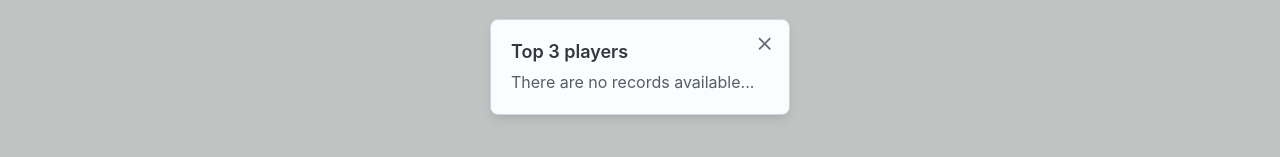
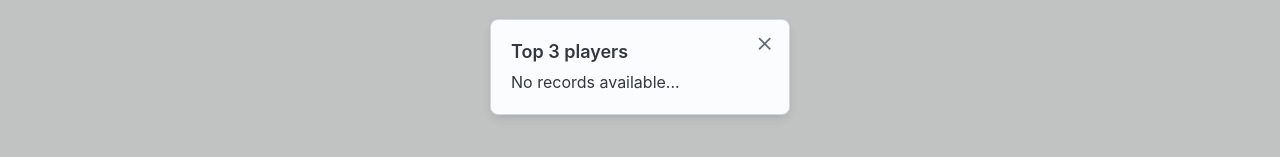
Before and after one commit to jesuspinar/click-speed-test, a React (Vite) app: page / in a window 1280 px wide. Both pictures are taken after a click on the button "Rank". Shown: the part 333-490 px from the top of the page. Built offline with nearby package versions, Linux system fonts and the light colour scheme.

Commit message:
Remove ol

```diff
--- a/src/App.jsx
+++ b/src/App.jsx
@@ -1,4 +1,4 @@
-import { Button, Container, Stack, Select, Option } from "@mui/joy";
+import { Button, Container, Stack, Select, Option, Typography } from "@mui/joy";
 import React, { useState, useEffect } from "react";
 import AutoDialog from "./components/AutoDialog";
 import { ToastContainer, toast } from "react-toastify";
@@ -73,13 +73,12 @@ function App() {
 			<Stack direction="row" justifyContent="space-between">
 				<AutoDialog disabled={gameActive} placeholder="Rank" title="Top 3 players">
 					{records.length > 0 ? (
-						<ol>
-							{records.map((record, index) => {
-								return <li key={index}>{`${record?.name}: ${record?.clicks} in ${record?.time}s`}</li>;
-							})}
-						</ol>
+						records.map((record, index) => {
+							const text = `${++index}# ${record?.name}: ${record?.clicks} in ${record?.time}s`;
+							return <Typography key={index}>{text}</Typography>;
+						})
 					) : (
-						"There are no records available..."
+						<Typography>No records available...</Typography>
 					)}
 				</AutoDialog>
 				<Select disabled={gameActive} startDecorator={<>⏳</>} defaultValue={defaultTime} onChange={handleTimeChange}>
```
